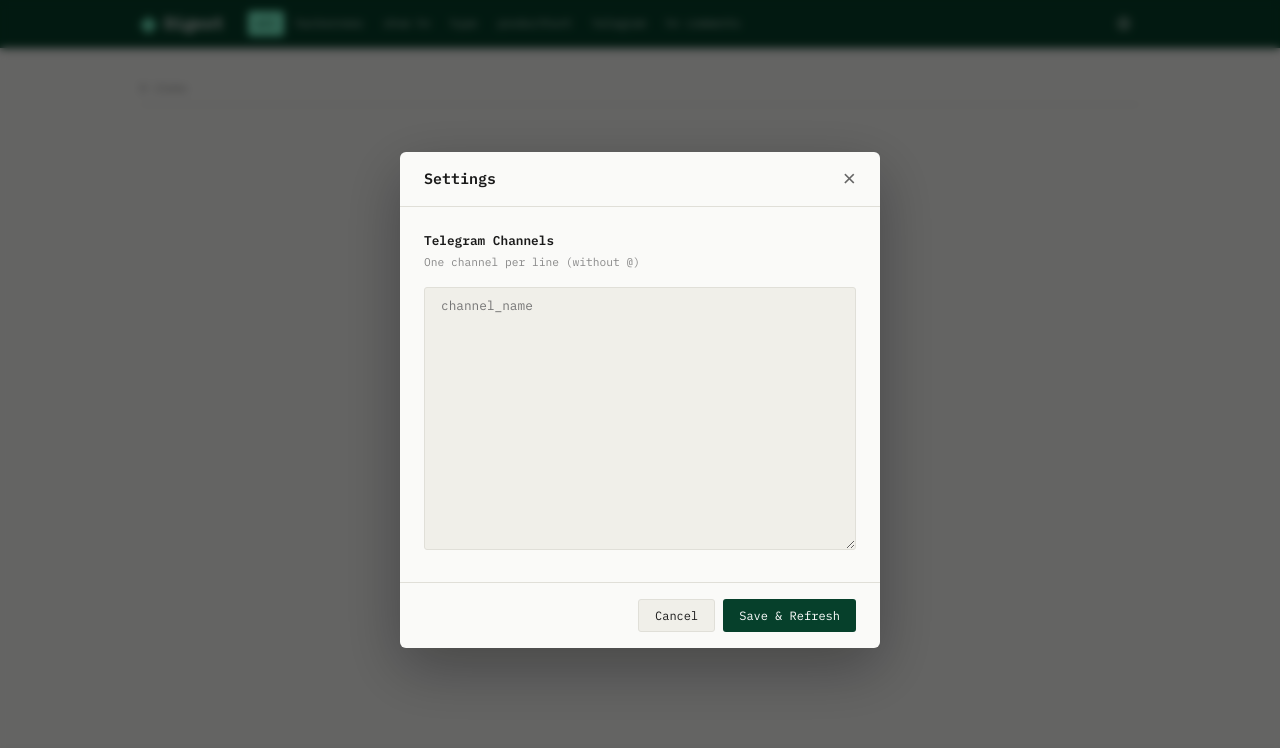
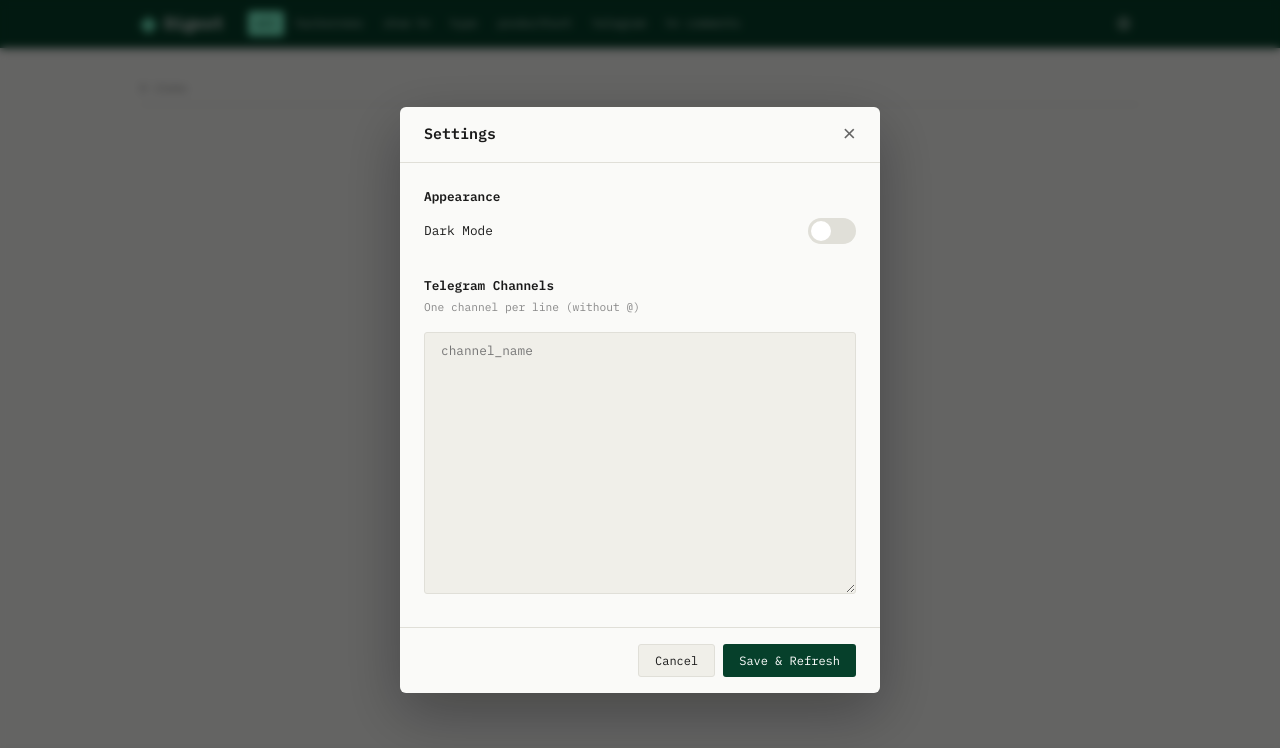
Before and after one commit to watchmesink/digest_app, a website: page public/index.html in a window 1280 px wide. Both pictures are taken after a click on the button "Settings". Drawn offline with Linux system fonts and the light colour scheme; no server answers.

Commit message:
Add dark mode support with theme toggle functionality
- Implemented a manual dark mode toggle in the settings section.
- Updated CSS to support dark theme styles and added corresponding classes.
- Enhanced JavaScript to manage theme state and persist user preference in local storage.
- Adjusted HTML structure to include theme toggle controls in the settings modal.

```diff
--- a/public/app.js
+++ b/public/app.js
@@ -17,6 +17,7 @@ const closeModalBtn = document.getElementById('closeModal');
 const cancelSettingsBtn = document.getElementById('cancelSettings');
 const saveSettingsBtn = document.getElementById('saveSettings');
 const telegramChannelsInput = document.getElementById('telegramChannels');
+const themeToggle = document.getElementById('themeToggle');
 
 // Fetch feed data
 async function fetchFeed(source = '') {
@@ -207,8 +208,25 @@ async function saveTelegramChannels(channels) {
   }
 }
 
+// Theme management
+function initTheme() {
+  const savedTheme = localStorage.getItem('theme');
+  // Default to light theme
+  if (savedTheme === 'dark') {
+    document.body.classList.add('dark-theme');
+    themeToggle.checked = true;
+  }
+}
+
+function toggleTheme() {
+  const isDark = document.body.classList.toggle('dark-theme');
+  localStorage.setItem('theme', isDark ? 'dark' : 'light');
+}
+
 function openSettings() {
   settingsModal.classList.add('active');
+  // Sync theme toggle with current state
+  themeToggle.checked = document.body.classList.contains('dark-theme');
   fetchTelegramChannels().then(channels => {
     telegramChannelsInput.value = channels.join('\n');
   });
@@ -251,6 +269,9 @@ async function saveSettings() {
 
 // Initialize
 async function init() {
+  // Initialize theme (light by default)
+  initTheme();
+
   // Attach filter handlers
   navLinks.forEach(link => {
     link.addEventListener('click', handleFilterClick);
@@ -261,6 +282,7 @@ async function init() {
   closeModalBtn.addEventListener('click', closeSettings);
   cancelSettingsBtn.addEventListener('click', closeSettings);
   saveSettingsBtn.addEventListener('click', saveSettings);
+  themeToggle.addEventListener('change', toggleTheme);
 
   // Close modal on overlay click
   settingsModal.addEventListener('click', (e) => {
--- a/public/index.html
+++ b/public/index.html
@@ -38,6 +38,17 @@
       </div>
       <div class="modal-body">
         <div class="settings-section">
+          <h3>Appearance</h3>
+          <div class="theme-toggle-row">
+            <span class="theme-toggle-label">Dark Mode</span>
+            <label class="theme-switch">
+              <input type="checkbox" id="themeToggle">
+              <span class="theme-slider"></span>
+            </label>
+          </div>
+        </div>
+
+        <div class="settings-section" style="margin-top: var(--space-lg);">
           <h3>Telegram Channels</h3>
           <p class="settings-hint">One channel per line (without @)</p>
           <textarea id="telegramChannels" class="channels-input" rows="12" placeholder="channel_name"></textarea>
--- a/public/styles.css
+++ b/public/styles.css
@@ -519,9 +519,8 @@ a:visited {
   background: var(--color-border);
 }
 
-/* Dark mode support */
-@media (prefers-color-scheme: dark) {
-  :root {
+/* Dark mode (manual toggle) */
+body.dark-theme {
   --color-bg: #0f0f0f;
   --color-bg-alt: #1a1a1a;
   --color-text: #e8e8e8;
@@ -532,15 +531,72 @@ a:visited {
   --color-border: #2a2a2a;
 }
 
-  .item-title a {
+body.dark-theme .item-title a {
   color: var(--color-text);
 }
 
-  .item-title a:visited {
+body.dark-theme .item-title a:visited {
   color: var(--color-text-muted);
 }
 
-  .item-title a:hover {
+body.dark-theme .item-title a:hover {
   color: var(--color-accent);
 }
+
+/* Theme Toggle in Settings */
+.theme-toggle-row {
+  display: flex;
+  align-items: center;
+  justify-content: space-between;
+  padding: var(--space-sm) 0;
 }
+
+.theme-toggle-label {
+  font-family: var(--font-mono);
+  font-size: 0.85rem;
+  color: var(--color-text);
+}
+
+.theme-switch {
+  position: relative;
+  width: 48px;
+  height: 26px;
+}
+
+.theme-switch input {
+  opacity: 0;
+  width: 0;
+  height: 0;
+}
+
+.theme-slider {
+  position: absolute;
+  cursor: pointer;
+  top: 0;
+  left: 0;
+  right: 0;
+  bottom: 0;
+  background-color: var(--color-border);
+  transition: 0.3s;
+  border-radius: 26px;
+}
+
+.theme-slider:before {
+  position: absolute;
+  content: "";
+  height: 20px;
+  width: 20px;
+  left: 3px;
+  bottom: 3px;
+  background-color: white;
+  transition: 0.3s;
+  border-radius: 50%;
+}
+
+.theme-switch input:checked + .theme-slider {
+  background-color: var(--color-primary);
+}
+
+.theme-switch input:checked + .theme-slider:before {
+  transform: translateX(22px);
+}
```
Lines whose indentation alone changed are shown as unchanged.
